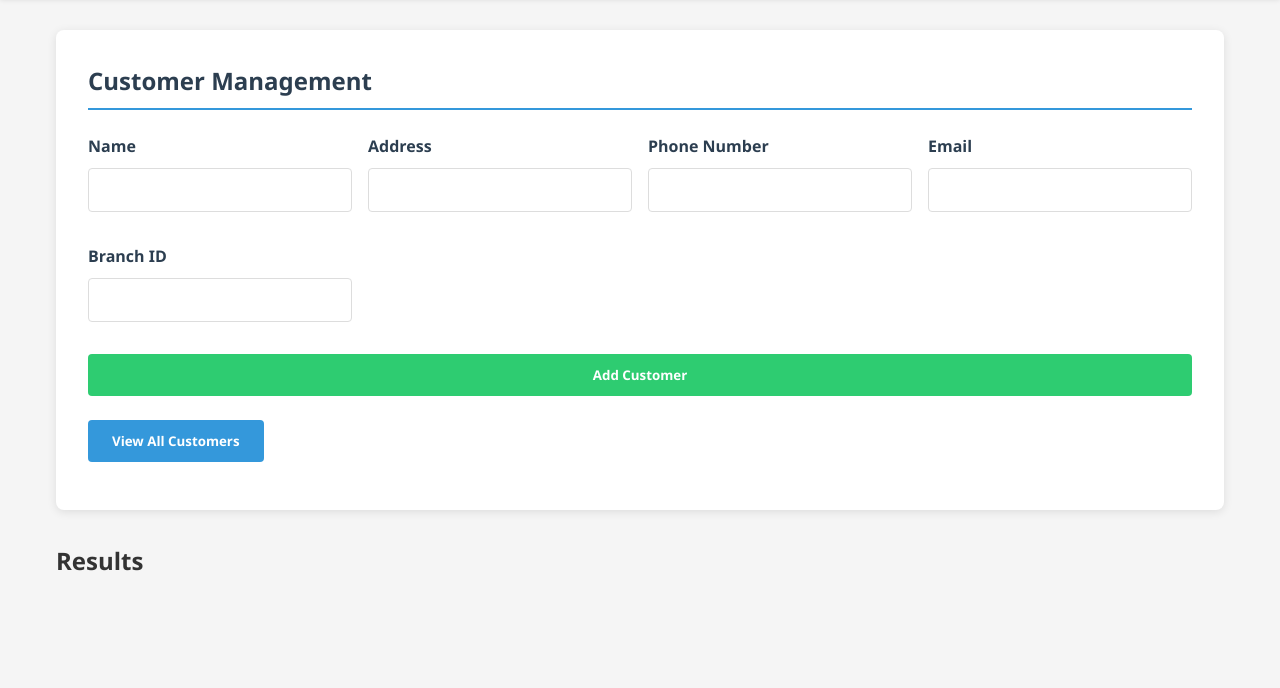
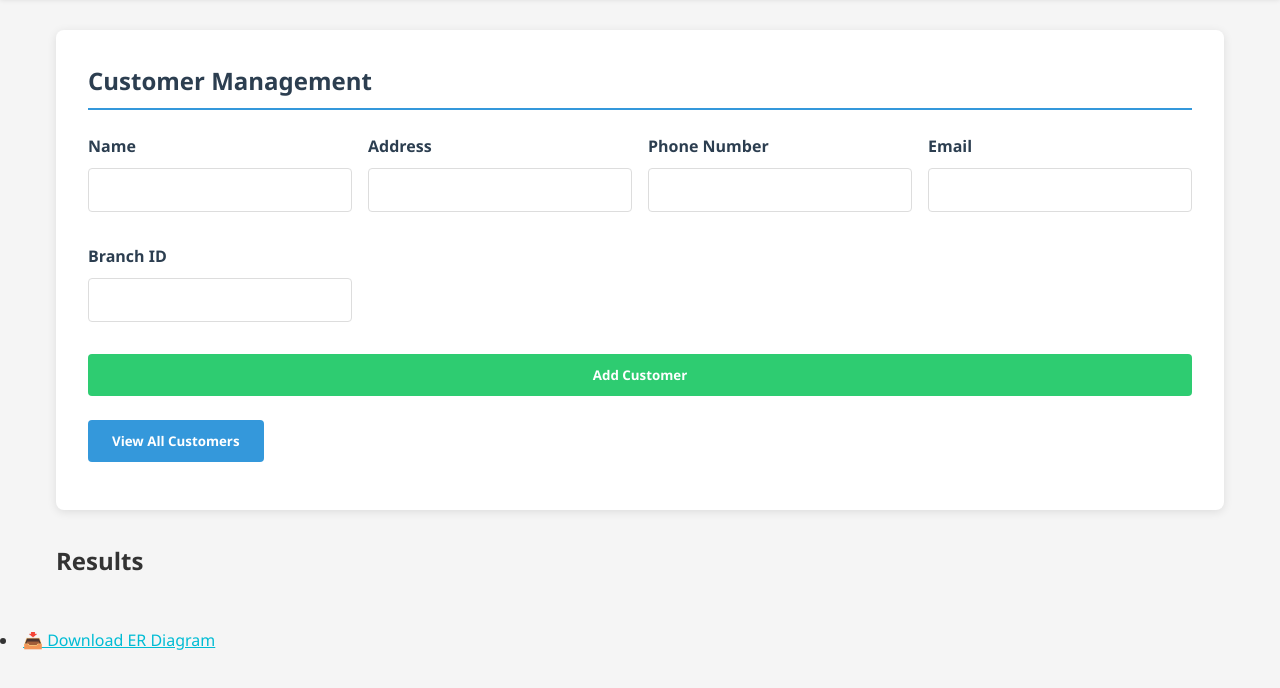
Before and after one commit to chandruthangadurai2005/Vehicle_service, a website: page public/index.html in a window 1280 px wide. Shown: the part 80-768 px from the top of the page. Drawn offline with Linux system fonts and the light colour scheme.

Commit message:
Update index.html

```diff
--- a/public/index.html
+++ b/public/index.html
@@ -392,7 +392,7 @@
       </table>
     </section>
   </div>
-
+  <li> <a href="er_dia.png" download style="color:#00bcd4;">📥 Download ER Diagram</a></li>
   <script>
   document.addEventListener("DOMContentLoaded", function() {
     // UI Setup
```
